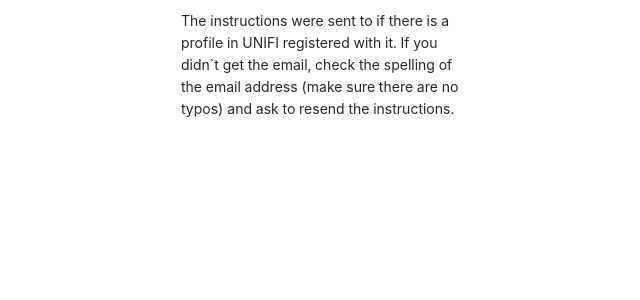
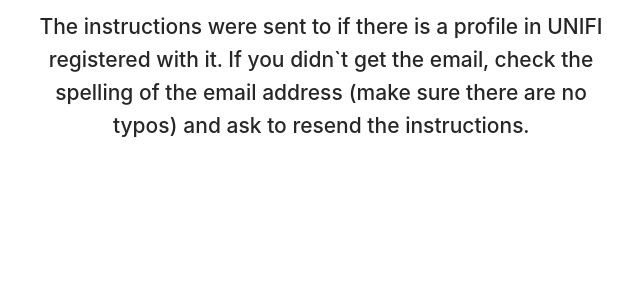
Before and after one commit to lyudad/futurama_frontend, a React (Create React App) app: page /password/notification in a window 1280 px wide. Shown: the top 300 px of the page, without its empty margins (319-959 px from the left). Built offline with nearby package versions, Linux system fonts and the light colour scheme; no server answers.

Commit message:
Update notification.tsx

```diff
--- a/src/pages/password/notification/components/notification/notification.tsx
+++ b/src/pages/password/notification/components/notification/notification.tsx
@@ -7,10 +7,17 @@ export function Notification(): JSX.Element {
     const { t } = useTranslation();
 
     return (
-        <p style={{ width: '300px', margin: '0 auto', padding: '10px' }}>
+        <h2
+            style={{
+                width: '600px',
+                margin: '0 auto',
+                padding: '10px',
+                textAlign: 'center',
+            }}
+        >
             {t('passwordNotification.notificationPartOne')}
             {email}
             {t('passwordNotification.notificationPartTwo')}
-        </p>
+        </h2>
     );
 }
```
